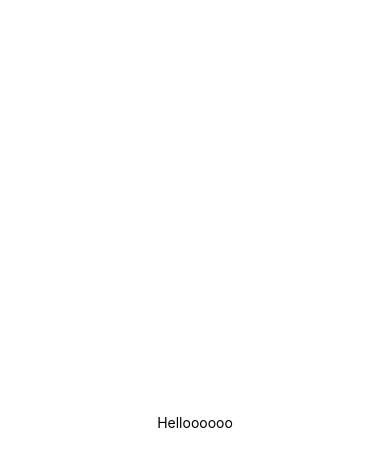
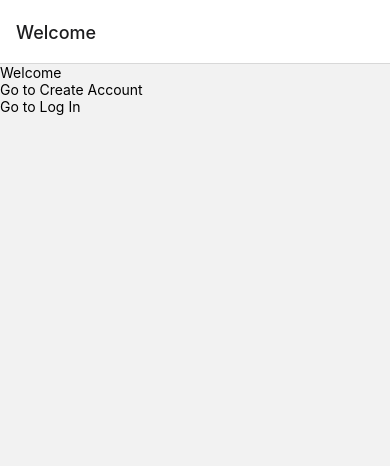
Before and after one commit to tpdud3254/instaclone-native, a React Native app: screen / in a window 390 px wide. Shown: the top 466 px of the page. Built offline with nearby package versions, Linux system fonts and the light colour scheme.

Commit message:
navigation

```diff
--- a/App.js
+++ b/App.js
@@ -1,19 +1,19 @@
 import AppLoading from "expo-app-loading";
-import { StatusBar } from "expo-status-bar";
 import { useCallback, useEffect, useState } from "react";
 import { Ionicons } from "@expo/vector-icons";
 import * as Font from "expo-font";
-import { StyleSheet, Text, View } from "react-native";
+import { Text, View } from "react-native";
 import * as SplashScreen from "expo-splash-screen";
 import { Asset } from "expo-asset";
+import { NavigationContainer } from "@react-navigation/native";
+import LoggedOutNav from "./navigators/LoggedOutNav";
 
 SplashScreen.preventAutoHideAsync();
 
 export default function App() {
     const [loading, setLoading] = useState(true);
     /*
-  2022-08 기준 expo-app-loading 은 더 이상 지원되지 않고 사라질 예정이라 합니다. 그래서 대체용으로 SplashScreen이란 로딩 모듈을 사용해야 합니다. 공식 문서 Usage 예시 코드를 보고 참고해주시기 바랍니다.
-  https://docs.expo.dev/versions/latest/sdk/splash-screen
+
    const onFinish = () => setLoading(false);
     const preload = () => {
         const fontsToLoad = [Ionicons.font];
@@ -31,6 +31,8 @@ export default function App() {
     }
     */
 
+    //2022-08 기준 expo-app-loading 은 더 이상 지원되지 않고 사라질 예정이라 합니다. 그래서 대체용으로 SplashScreen이란 로딩 모듈을 사용해야 합니다. 공식 문서 Usage 예시 코드를 보고 참고해주시기 바랍니다.
+    //https://docs.expo.dev/versions/latest/sdk/splash-screen
     useEffect(() => {
         async function prepare() {
             try {
@@ -49,7 +51,7 @@ export default function App() {
                     Asset.loadAsync(image)
                 );
 
-                await Promise.all([, , , fontPromises, , , , imagePromises]);
+                await Promise.all([...fontPromises, ...imagePromises]);
             } catch (error) {
                 console.warn(error);
             } finally {
@@ -66,23 +68,19 @@ export default function App() {
         }
     }, [loading]);
 
+    onLayoutRootView();
+
     if (loading) {
-        return null;
+        return (
+            <View>
+                <Text>loading...</Text>
+            </View>
+        );
     }
 
     return (
-        <View style={styles.container} onLayout={onLayoutRootView}>
-            <Text>Helloooooo</Text>
-            <StatusBar style="auto" />
-        </View>
+        <NavigationContainer>
+            <LoggedOutNav />
+        </NavigationContainer>
     );
 }
-
-const styles = StyleSheet.create({
-    container: {
-        flex: 1,
-        backgroundColor: "#fff",
-        alignItems: "center",
-        justifyContent: "center",
-    },
-});
--- a/babel.config.js
+++ b/babel.config.js
@@ -1,6 +1,7 @@
-module.exports = function(api) {
-  api.cache(true);
-  return {
-    presets: ['babel-preset-expo'],
-  };
+module.exports = function (api) {
+    api.cache(true);
+    return {
+        presets: ["babel-preset-expo"],
+        plugins: ["react-native-reanimated/plugin"],
+    };
 };
--- /dev/null
+++ b/constant.js
@@ -0,0 +1,5 @@
+export const nav = {
+    Welcome: "Welcome",
+    LogIn: "LogIn",
+    CreateAccount: "CreateAccount",
+};
--- /dev/null
+++ b/navigators/LoggedOutNav.js
@@ -0,0 +1,18 @@
+import { createStackNavigator } from "@react-navigation/stack";
+import * as React from "react";
+import { nav } from "../constant";
+import CreateAccount from "../screens/CreateAccount";
+import LogIn from "../screens/LogIn";
+import Welcome from "../screens/Welcome";
+
+const Stack = createStackNavigator();
+
+export default function LoggedOutNav() {
+    return (
+        <Stack.Navigator>
+            <Stack.Screen name={nav.Welcome} component={Welcome} />
+            <Stack.Screen name={nav.LogIn} component={LogIn} />
+            <Stack.Screen name={nav.CreateAccount} component={CreateAccount} />
+        </Stack.Navigator>
+    );
+}
--- a/package.json
+++ b/package.json
@@ -22,7 +22,8 @@
     "react-native-gesture-handler": "~2.5.0",
     "react-native-reanimated": "~2.9.1",
     "react-native-safe-area-context": "4.3.1",
-    "react-native-screens": "~3.15.0"
+    "react-native-screens": "~3.15.0",
+    "expo-splash-screen": "~0.16.2"
   },
   "devDependencies": {
     "@babel/core": "^7.12.9"
--- /dev/null
+++ b/screens/CreateAccount.js
@@ -0,0 +1,10 @@
+import React from "react";
+import { Text, View } from "react-native";
+
+export default function CreateAccount() {
+    return (
+        <View>
+            <Text>CreateAccount</Text>
+        </View>
+    );
+}
--- /dev/null
+++ b/screens/LogIn.js
@@ -0,0 +1,19 @@
+import React from "react";
+import { Text, View } from "react-native";
+import { TouchableOpacity } from "react-native-gesture-handler";
+import { nav } from "../constant";
+
+export default function LogIn({ navigation }) {
+    return (
+        <View>
+            <Text>LogIn</Text>
+            <TouchableOpacity
+                onPress={() => navigation.navigate(nav.CreateAccount)}
+            >
+                <View>
+                    <Text>Go to Create Account</Text>
+                </View>
+            </TouchableOpacity>
+        </View>
+    );
+}
--- /dev/null
+++ b/screens/Welcome.js
@@ -0,0 +1,24 @@
+import React from "react";
+import { Text, View } from "react-native";
+import { TouchableOpacity } from "react-native-gesture-handler";
+import { nav } from "../constant";
+
+export default function Welcome({ navigation }) {
+    return (
+        <View>
+            <Text>Welcome</Text>
+            <TouchableOpacity
+                onPress={() => navigation.navigate(nav.CreateAccount)}
+            >
+                <View>
+                    <Text>Go to Create Account</Text>
+                </View>
+            </TouchableOpacity>
+            <TouchableOpacity onPress={() => navigation.navigate(nav.LogIn)}>
+                <View>
+                    <Text>Go to Log In</Text>
+                </View>
+            </TouchableOpacity>
+        </View>
+    );
+}
```
Also changed, not shown: 1 other file (tests, documents, lock files or other folders).
